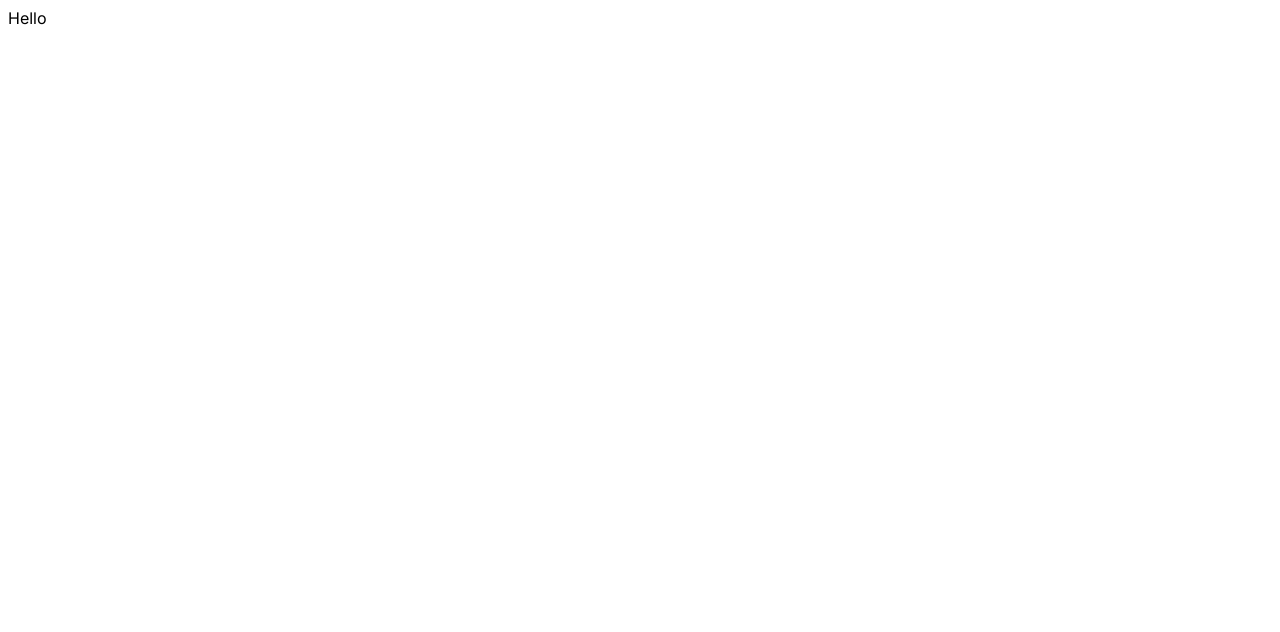
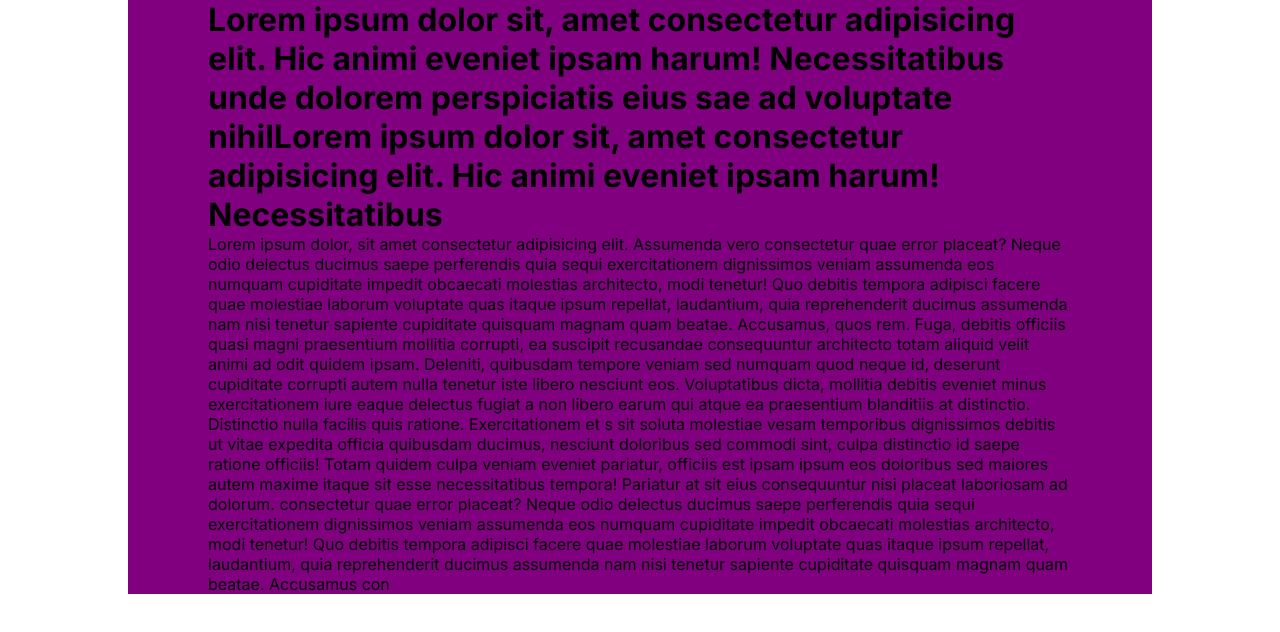
Before and after one commit to Santii05-C/Blog-App, a Next.js app: page / in a window 1280 px wide. Shown: the top 632 px of the page. Built offline with nearby package versions, Linux system fonts and the light colour scheme.

Commit message:
last commit

```diff
--- a/src/app/globals.css
+++ b/src/app/globals.css
@@ -0,0 +1,79 @@
+:root {
+  --bg: white;
+  --textColor: black;
+  --softBg: #f0f0f0;
+  --softTextColor: #626262;
+}
+
+* {
+  padding: 0;
+  margin: 0;
+  box-sizing: border-box;
+}
+
+body {
+  max-width: 100vw;
+  overflow-x: hidden;
+}
+
+a {
+  color: inherit;
+  text-decoration: none;
+}
+
+.dark {
+  --bg: #0f172a;
+  --textColor: #ddd;
+  --softBg: #1f273a;
+  --softTextColor: #a6a6a6;
+}
+
+.light {
+  --bg: white;
+  --textColor: black;
+  --softBg: #f0f0f0;
+  --softTextColor: #626262;
+}
+
+.container {
+  min-height: 100vh;
+  background-color: var(--bg);
+  color: var(--textColor);
+}
+
+.wrapper {
+  max-width: 1536px;
+  margin-left: auto;
+  background-color: purple;
+  margin-right: auto;
+  padding-left: 80px;
+  padding-right: 80px;
+}
+
+@media screen and (max-width: 1536px) {
+  .wrapper {
+    max-width: 1366px;
+  }
+}
+@media screen and (max-width: 1280px) {
+  .wrapper {
+    max-width: 1024px;
+  }
+}
+@media screen and (max-width: 1024px) {
+  .wrapper {
+    max-width: 768px;
+    padding-left: 40px;
+    padding-right: 40px;
+  }
+}
+@media screen and (max-width: 768px) {
+  .wrapper {
+    max-width: 640px;
+  }
+}
+@media screen and (max-width: 640px) {
+  .wrapper {
+    max-width: 475px;
+  }
+}
--- a/src/app/layout.js
+++ b/src/app/layout.js
@@ -1,17 +1,21 @@
-import './globals.css'
-import { Inter } from 'next/font/google'
+import "./globals.css";
+import { Inter } from "next/font/google";
 
-const inter = Inter({ subsets: ['latin'] })
+const inter = Inter({ subsets: ["latin"] });
 
 export const metadata = {
-  title: 'Blog App',
-  description: 'The best blog app!',
-}
+  title: "Blog App",
+  description: "The best blog app!",
+};
 
 export default function RootLayout({ children }) {
   return (
     <html lang="en">
-      <body className={inter.className}>{children}</body>
+      <body className={inter.className}>
+        <div className="container">
+          <div className="wrapper">{children}</div>
+        </div>
+      </body>
     </html>
-  )
+  );
 }
--- a/src/app/page.jsx
+++ b/src/app/page.jsx
@@ -1,5 +1,45 @@
+import Link from "next/link";
 import styles from "./homepage.module.css";
 
 export default function Home() {
-  return <div>Hello</div>;
+  return (
+    <div>
+      <Link href="/">
+        <h1>
+          Lorem ipsum dolor sit, amet consectetur adipisicing elit. Hic animi
+          eveniet ipsam harum! Necessitatibus unde dolorem perspiciatis eius sae
+          ad voluptate nihilLorem ipsum dolor sit, amet consectetur adipisicing
+          elit. Hic animi eveniet ipsam harum! Necessitatibus
+        </h1>
+        Lorem ipsum dolor, sit amet consectetur adipisicing elit. Assumenda vero
+        consectetur quae error placeat? Neque odio delectus ducimus saepe
+        perferendis quia sequi exercitationem dignissimos veniam assumenda eos
+        numquam cupiditate impedit obcaecati molestias architecto, modi tenetur!
+        Quo debitis tempora adipisci facere quae molestiae laborum voluptate
+        quas itaque ipsum repellat, laudantium, quia reprehenderit ducimus
+        assumenda nam nisi tenetur sapiente cupiditate quisquam magnam quam
+        beatae. Accusamus, quos rem. Fuga, debitis officiis quasi magni
+        praesentium mollitia corrupti, ea suscipit recusandae consequuntur
+        architecto totam aliquid velit animi ad odit quidem ipsam. Deleniti,
+        quibusdam tempore veniam sed numquam quod neque id, deserunt cupiditate
+        corrupti autem nulla tenetur iste libero nesciunt eos. Voluptatibus
+        dicta, mollitia debitis eveniet minus exercitationem iure eaque delectus
+        fugiat a non libero earum qui atque ea praesentium blanditiis at
+        distinctio. Distinctio nulla facilis quis ratione. Exercitationem et s
+        sit soluta molestiae vesam temporibus dignissimos debitis ut vitae
+        expedita officia quibusdam ducimus, nesciunt doloribus sed commodi sint,
+        culpa distinctio id saepe ratione officiis! Totam quidem culpa veniam
+        eveniet pariatur, officiis est ipsam ipsum eos doloribus sed maiores
+        autem maxime itaque sit esse necessitatibus tempora! Pariatur at sit
+        eius consequuntur nisi placeat laboriosam ad dolorum. consectetur quae
+        error placeat? Neque odio delectus ducimus saepe perferendis quia sequi
+        exercitationem dignissimos veniam assumenda eos numquam cupiditate
+        impedit obcaecati molestias architecto, modi tenetur! Quo debitis
+        tempora adipisci facere quae molestiae laborum voluptate quas itaque
+        ipsum repellat, laudantium, quia reprehenderit ducimus assumenda nam
+        nisi tenetur sapiente cupiditate quisquam magnam quam beatae. Accusamus
+        con
+      </Link>
+    </div>
+  );
 }
```
